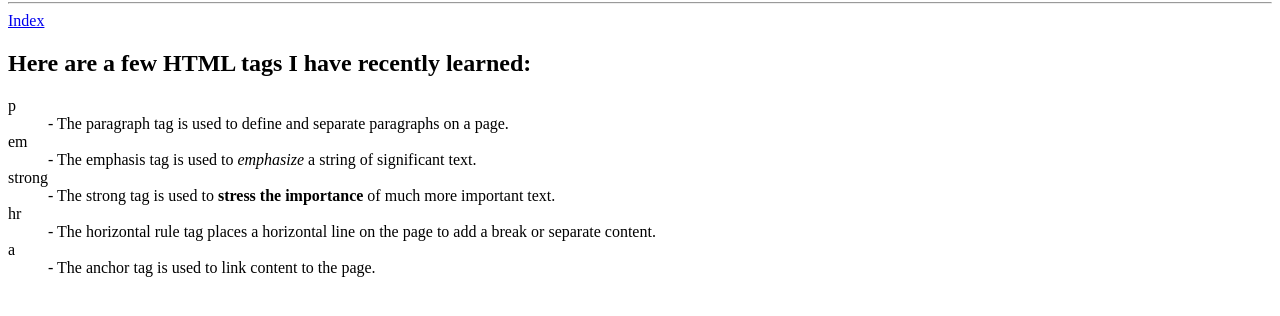
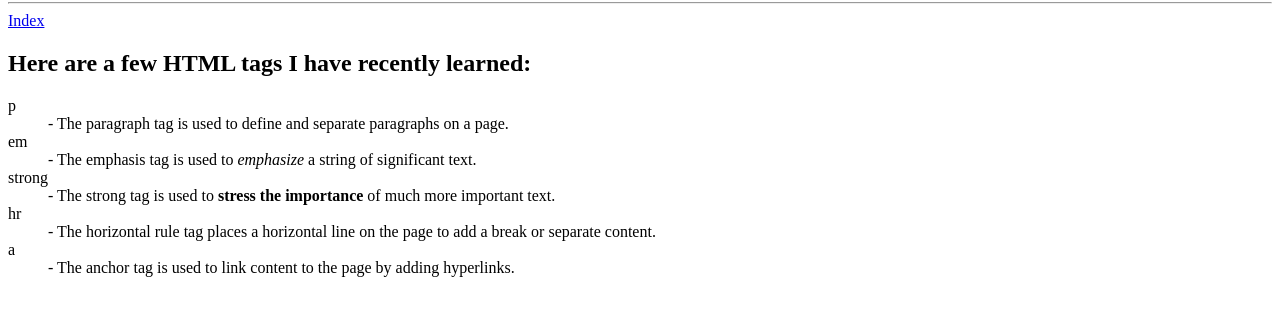
Before and after one commit to guen0032/guen0032.github.io, a plain HTML site: page html-assignment/notes.html in a window 1280 px wide. Shown: the part 78-394 px from the top of the page. Drawn offline with Linux system fonts and the light colour scheme.

Commit message:
editssss

```diff
--- a/html-assignment/notes.html
+++ b/html-assignment/notes.html
@@ -28,7 +28,7 @@
                             <dd> - The horizontal rule tag places a horizontal line on the page to add a break or separate content. </dd>
 
                         <dt> a </dt>
-                            <dd> - The anchor tag is used to link content to the page.</dd>
+                            <dd> - The anchor tag is used to link content to the page by adding hyperlinks.</dd>
                     </dl>
             </main>
         </body>
```
